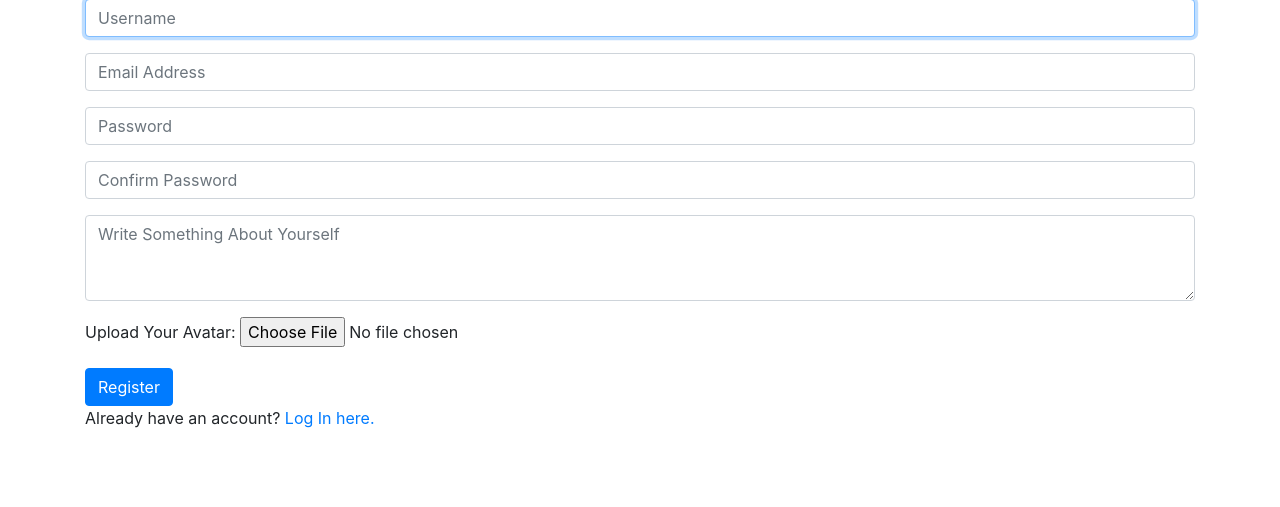
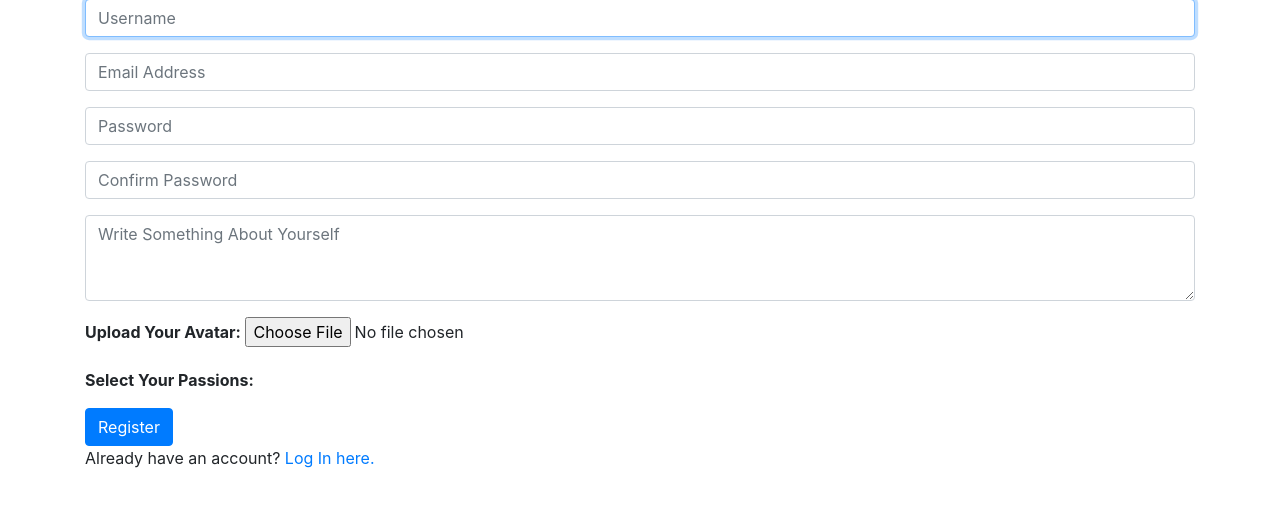
Before and after one commit to AhmedElghrbawy/GetCloser, a Django app: page /register in a window 1280 px wide. Shown: the part 103-610 px from the top of the page. Run offline with Django 3.2, Linux system fonts and the light colour scheme; data that the repository does not hold is empty.

Commit message:
user register done

```diff
--- a/friendship/admin.py
+++ b/friendship/admin.py
@@ -4,3 +4,5 @@ from .models import *
 # Register your models here.
 
 admin.site.register(User)
+admin.site.register(Passion)
+admin.site.register(Request)
--- a/friendship/models.py
+++ b/friendship/models.py
@@ -13,6 +13,9 @@ class User(AbstractUser):
 class Passion(models.Model):
     name = models.CharField(max_length=100)
 
+    def __str__(self):
+        return self.name
+
 class Request(models.Model):
     sender = models.ForeignKey(User, related_name="sentRequests", on_delete=models.CASCADE)
     to = models.ForeignKey(User, related_name="receivedRequests", on_delete=models.CASCADE)
--- a/friendship/static/friendship/css/style.css
+++ b/friendship/static/friendship/css/style.css
@@ -1,3 +1,3 @@
-h1 {
-    color: green;
+.passions-container {
+    margin-left: 30px;
 }
--- a/friendship/templates/friendship/register.html
+++ b/friendship/templates/friendship/register.html
@@ -28,8 +28,17 @@
             </div>
 
             <div class="form-group">
-                <label for="avatar">Upload Your Avatar: </label>
+                <label for="avatar"><strong>Upload Your Avatar:</strong> </label>
                 <input type="file" name="avatar" id="avatar">
+            </div>
+            <p><strong>Select Your Passions:</strong> </p>
+            <div class="passions-container">
+                {% for passion in passions %}
+                    <div>
+                        <input type="checkbox" name="passion" value="{{passion.id}}" id="passion{{passion.id}}">
+                        <label for="passion{{passion.id}}">{{passion.name}}</label>
+                    </div>
+                {% endfor %}
             </div>
             <input class="btn btn-primary" type="submit" value="Register">
         </form>
--- a/friendship/views.py
+++ b/friendship/views.py
@@ -45,7 +45,7 @@ def register(request):
         email = request.POST["email"]
         bio = request.POST["bio"]
         avatar = request.FILES['avatar']
-
+        passionIds = request.POST.getlist('passion')
         # Ensure password matches confirmation
         password = request.POST["password"]
         confirmation = request.POST["confirmation"]
@@ -59,6 +59,9 @@ def register(request):
             user = User.objects.create_user(username, email, password)
             user.bio = bio
             user.avatar = avatar
+            for passionId in passionIds:
+                passionId = int(passionId)
+                user.passions.add(Passion.objects.get(id=passionId))
             user.save()
         except IntegrityError:
             return render(request, "friendship/register.html", {
@@ -67,4 +70,7 @@ def register(request):
         login(request, user)
         return HttpResponseRedirect(reverse("index"))
     else:
-        return render(request, "friendship/register.html")
+        passions = Passion.objects.all()
+        return render(request, "friendship/register.html", {
+            "passions": passions
+        })
```
Also changed, not shown: friendship/uploads/ahmrd_vCJjIr6.png (added).
